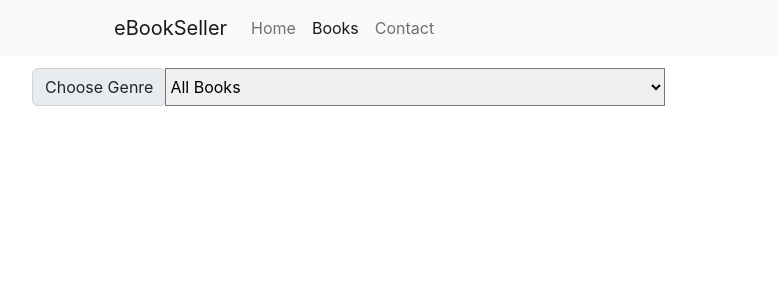
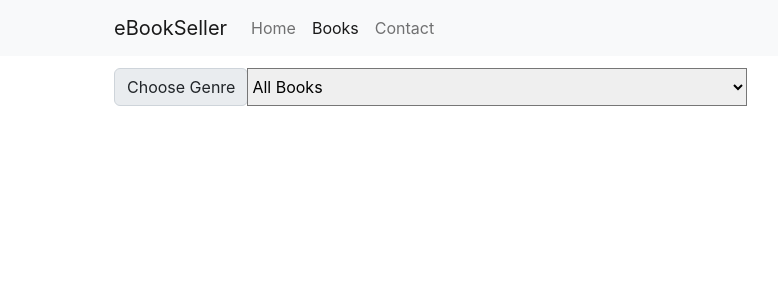
Before and after one commit to atuljha910/ecom_frontend, a React (Create React App) app: page / in a window 1280 px wide. Both pictures are taken after a click on the link "Books". Shown: the top 300 px of the page, without its empty margins (18-796 px from the left). Built offline with nearby package versions, Linux system fonts and the light colour scheme.

Commit message:
sexy code

```diff
--- /dev/null
+++ b/src/components/Contact.js
@@ -0,0 +1,21 @@
+import React from 'react'
+
+export default function Contact() {
+  return (
+    <div>
+        <form style = {{"margin-top": "12px", "padding-left": "50px"}}>
+            <div class="form-group my-3">
+                <label  class="input-group-text" for="exampleFormControlInput1">Email address</label>
+                <input type="email" class="form-control" id="exampleFormControlInput1" placeholder="name@example.com"/>
+            </div>
+            <div class="form-group my-3">
+                <label class="input-group-text" for="exampleFormControlTextarea1">Example textarea</label>
+                <textarea class="form-control" id="exampleFormControlTextarea1" rows="3"></textarea>
+            </div>
+            <div class="my-3">
+            <button type="submit" class="btn btn-primary mb-2">Send Mail</button>
+            </div>
+        </form>
+    </div>
+  )
+}
--- a/src/components/NavBar.js
+++ b/src/components/NavBar.js
@@ -2,18 +2,13 @@ import React from 'react'
 import PropTypes from 'prop-types'
 import { useState } from "react";
 import Books from './Books';
+import Contact from './Contact';
 
 
 
 
 export default function NavBar(props) {
-  const TabBooks = () => {
-    if (toggleState === 2) {
-      return(
-      <Books/>
-      );
-    }
-  }
+
   const [toggleState, setToggleState] = useState(1);
   const toggleTab = (index)=> {
     setToggleState(index);
@@ -41,7 +36,15 @@ export default function NavBar(props) {
             </div>
         </div>
       </nav>
-      <TabBooks/>
+      <div>
+
+        {toggleState === 2 &&
+          <div class="container"><Books/></div>
+        }
+        {toggleState === 3 &&
+          <div class="container"><Contact/></div>
+        }
+      </div>
     </div>
   )
 }
```
